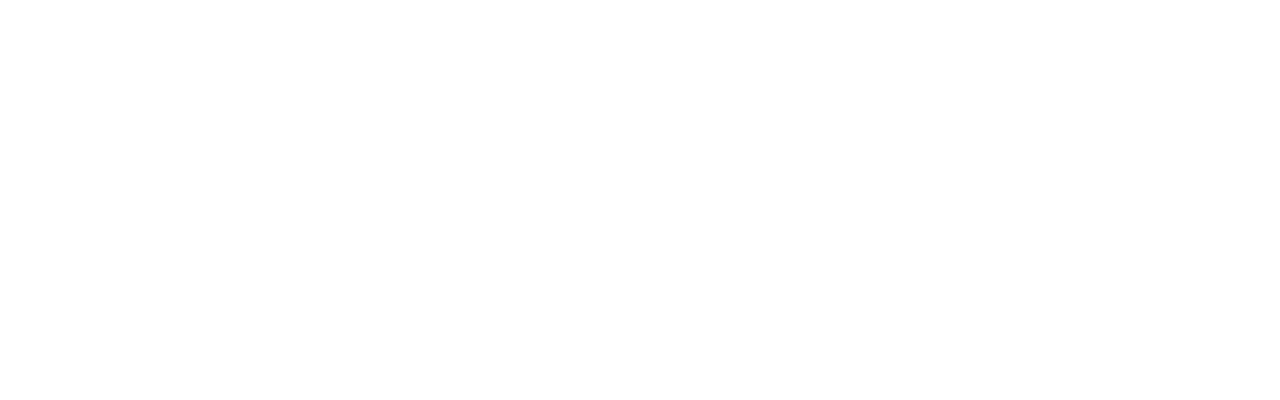
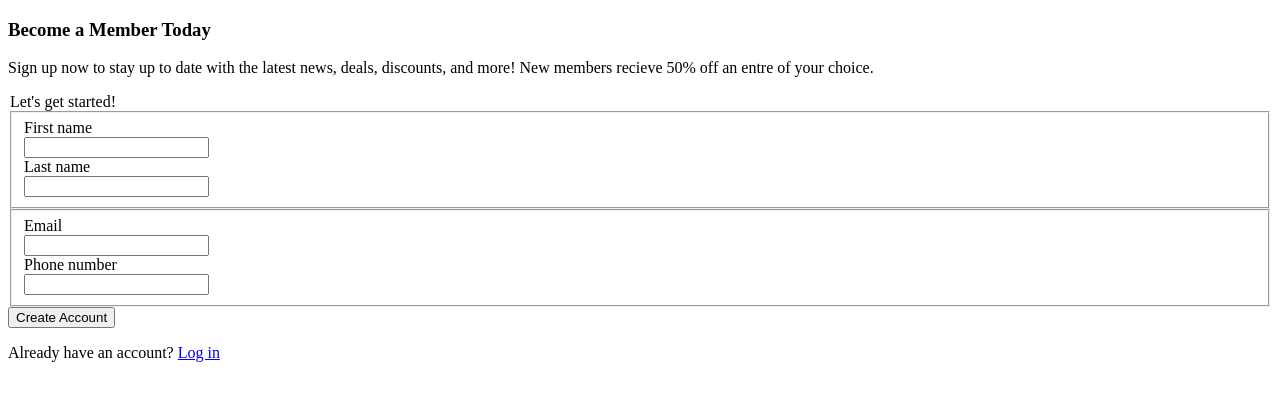
Before and after one commit to ABeeZee/signup-form-practice, a plain HTML site: page index.html in a window 1280 px wide. Drawn offline with Linux system fonts and the light colour scheme.

Commit message:
Basic page framework

```diff
--- a/index.html
+++ b/index.html
@@ -4,11 +4,47 @@
 <head>
     <meta charset="UTF-8">
     <meta name="viewport" content="width=device-width, initial-scale=1.0">
-    <title>Document</title>
+    <title>Sign Up</title>
 </head>
 
 <body>
 
+    <div class="image">
+        <div class="logo"></div>
+    </div>
+
+    <div class="signup">
+        <h3>Become a Member Today</h3>
+        <p>Sign up now to stay up to date with the latest news, deals, discounts, and more! New members recieve 50% off
+            an entre of your choice.</p>
+
+        <form action="#" method="post">
+            <div class="form">
+                <legend>Let's get started!</legend>
+
+                <fieldset id="name">
+                    <div><label for="first_name">First name</label></div>
+                    <input type="text" name="first_name" id="first_name">
+
+                    <div><label for="last_name">Last name</label></div>
+                    <input type="text" name="last_name" id="last_name">
+                </fieldset>
+
+                <fieldset id="contact">
+                    <div><label for="email">Email</label></div>
+                    <input type="email" name="email" id="email">
+
+                    <div><label for="phone_number">Phone number</label></div>
+                    <input type="number" name="phone_number" id="phone_number">
+                </fieldset>
+            </div>
+
+            <button type="submit">Create Account</button>
+        </form>
+
+        <p>Already have an account? <a href="#">Log in</a></p>
+    </div>
+
 </body>
 
 </html>
```
